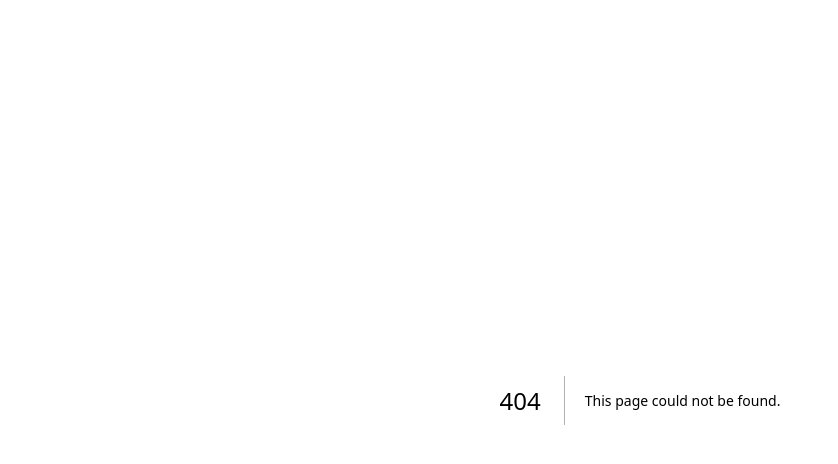
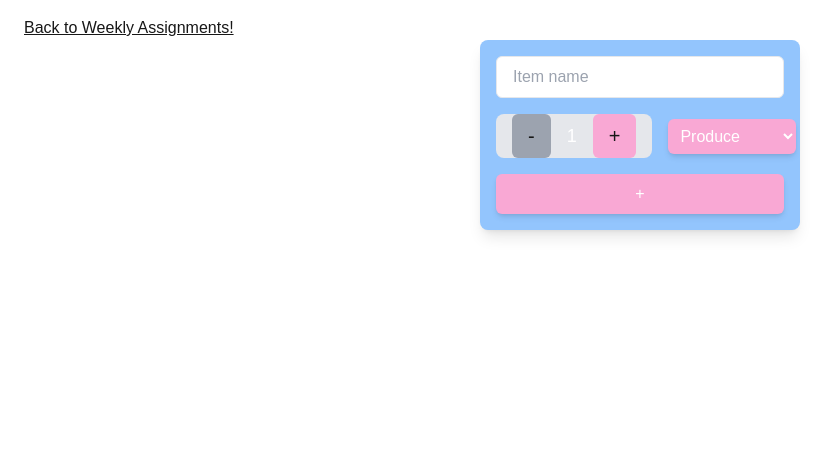
Before and after one commit to nyxpaco/cprg306-assignments, a Next.js app: page /week-5 in a window 1280 px wide. Before the commit this address had no page. Shown: the top 464 px of the page, without its empty margins (0-838 px from the left). Built offline with nearby package versions, Linux system fonts and the light colour scheme.

Commit message:
Week 5 Assignment

```diff
--- a/app/page.js
+++ b/app/page.js
@@ -20,6 +20,12 @@ export default function page() {
     Week 4
   </Link>
 </li>
+
+<li>
+  <Link href="./week-5" className="font-bold text-pink-600 hover:text-pink-400 shadow-lg">
+    Week 5
+  </Link>
+</li>
       </main>
   );
 }
--- /dev/null
+++ b/app/week-5/new-item.js
@@ -0,0 +1,95 @@
+"use client";
+import { useState } from "react";
+
+export default function Page() {
+    const [quantity, setQuantity] = useState(1);
+    const [category, setCategory] = useState('Produce');
+    const [name, setName] = useState('');
+
+    const categories = ['Produce', 'Dairy', 'Bakery', 'Meat', 'Frozen Foods', 'Canned Goods', 'Dry Goods','Beverages', 'Snacks', 'Household','Other'];
+
+    const increment = () => {
+        if (quantity < 20) {
+            setQuantity(quantity + 1);
+        }
+    }
+
+    const decrement = () => {
+        if (quantity > 1) {
+            setQuantity(quantity - 1);
+        }
+    }
+
+    const handleSubmit = (event) => {
+      event.preventDefault();
+
+      const item = { name, quantity, category };
+
+      console.log(item);
+      alert(`${name}, ${quantity}, ${category}`);
+
+      setName('');
+      setQuantity(1);
+      setCategory('Produce');
+    }
+
+    return (
+      <div className="w-80 mx-auto p-4 bg-blue-300 rounded-lg shadow-lg space-y-4">
+        {/* Item Name Input */}
+        <input
+          type="text"
+          placeholder="Item name"
+          value={name}
+          onChange={(event) => setName(event.target.value)}
+          className="w-full px-4 py-2 text-gray-900 rounded-md border focus:outline-none focus:ring-2 focus:ring-blue-500"
+        />
+
+        {/* Quantity Control and Category Section */}
+        <div className="flex items-center justify-between space-x-4">
+          {/* Quantity Control */}
+          <div className="flex items-center bg-gray-200 rounded-lg px-4">
+            <button
+              onClick={decrement}
+              disabled={quantity === 1}
+              className="text-xl px-4 py-2 bg-pink-300 hover:bg-pink-500 disabled:bg-gray-400 rounded-md"
+            >
+              -
+            </button>
+            <span className="px-4 text-white text-lg">{quantity}</span>
+            <button
+              onClick={increment}
+              disabled={quantity === 20}
+              className="text-xl px-4 py-2 bg-pink-300 hover:bg-pink-500 disabled:bg-gray-400 rounded-md"
+            >
+              +
+            </button>
+          </div>
+
+          {/* Category Selector */}
+          <select
+            value={category}
+            onChange={(event) => setCategory(event.target.value)}
+            className="w-32 px-2 py-2 bg-pink-300 text-white rounded-md shadow-md focus:outline-none focus:ring-2 focus:ring-white"
+          >
+            {categories.map((category) => (
+              <option
+                key={`${category.toLowerCase().replace(' ', '-')}-category`}
+                value={category}
+              >
+                {category}
+              </option>
+            ))}
+          </select>
+        </div>
+
+        {/* Submit Button */}
+        <button
+          type="submit"
+          onClick={handleSubmit}
+          className="w-full px-4 py-2 text-white bg-pink-300 rounded-md shadow-md hover:bg-pink-500"
+        >
+          +
+        </button>
+      </div>
+    );
+}
--- /dev/null
+++ b/app/week-5/page.js
@@ -0,0 +1,12 @@
+import Link from "next/link";
+import NewItem from "./new-item";
+
+
+export default function page() {
+    return (
+        <main className="m-4">
+            <Link href="/" className="m-2 underline hover:text-pink-600">Back to Weekly Assignments!</Link>
+            <NewItem />
+        </main>
+    );
+}
```
